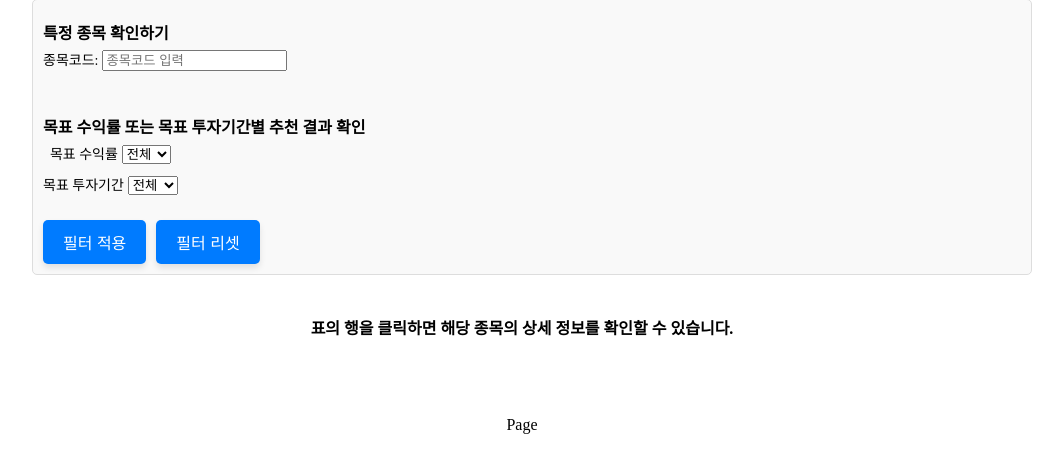
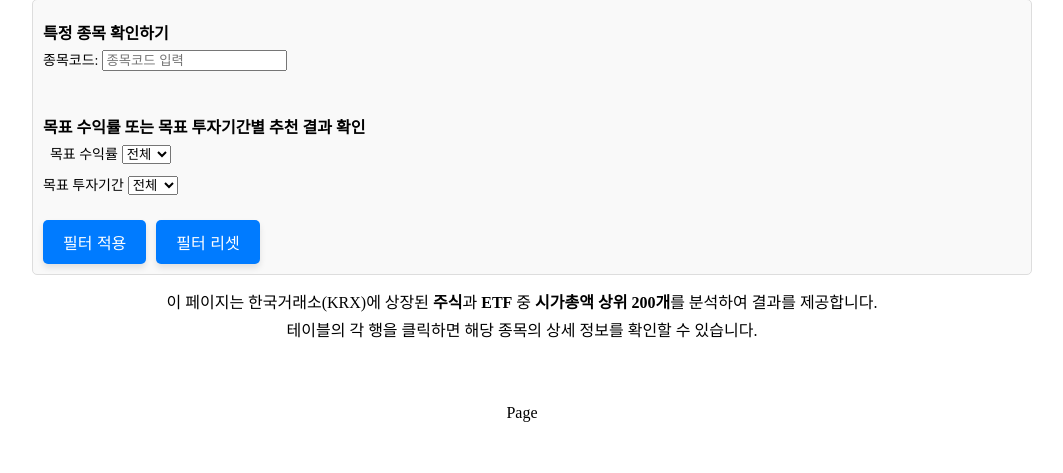
Before and after one commit to GIMINSU/CCIRecommender, a Flask app: template templates/recommend.html in a window 1280 px wide. Shown: the part 191-664 px from the top of the page, without its empty margins (118-1181 px from the left). Run offline with Flask 3, Linux system fonts and the light colour scheme; the template is opened without the code that fills it, so the values that code supplies are empty; parts of the project's set-up code (start-up, migrations or seed data) failed here and were passed over; some web fonts are replaced.

Commit message:
Update recommend.html

```diff
--- a/templates/recommend.html
+++ b/templates/recommend.html
@@ -76,8 +76,14 @@
         </div>
     </form><br>
 
+    <p>
+        이 페이지는 한국거래소(KRX)에 상장된 <strong>주식</strong>과 <strong>ETF</strong> 중
+        <strong>시가총액 상위 200개</strong>를 분석하여 결과를 제공합니다.
+    </p>
+    <p>
+        테이블의 각 행을 클릭하면 해당 종목의 상세 정보를 확인할 수 있습니다.
+    </p>
     <!-- 테이블 -->
-    <h4>표의 행을 클릭하면 해당 종목의 상세 정보를 확인할 수 있습니다.</h4>
     <table border="1" id="recommendation-table">
         <thead>
             <tr>
```
